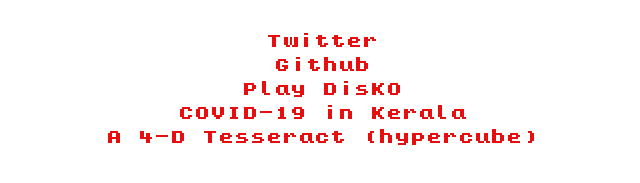
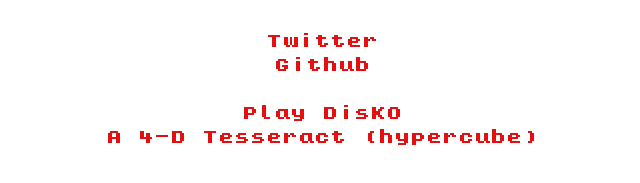
Before and after one commit to gulan28/gulan28.github.io, a plain HTML site: page index.html in a window 1280 px wide. Shown: the part 409-592 px from the top of the page, without its empty margins (338-978 px from the left). Drawn offline with Linux system fonts and the light colour scheme.

Commit message:
Remove covid-19 link

```diff
--- a/index.html
+++ b/index.html
@@ -29,8 +29,8 @@
           <ul>
             <li><a href="https://twitter.com/gulan_28">Twitter</a></li>
             <li><a href="https://github.com/gulan28">Github</a></li>
+            <br/>
             <li><a href="https://gulan28.com/disko/">Play DisKO</a></li>
-            <li> <a href="http://covid19.gulan28.com">COVID-19 in Kerala</a></li>
             <li> <a href="http://gulan28.com/tesseract/explained.html">A 4-D Tesseract (hypercube)</a></li>
           </ul>
         </div>
```
